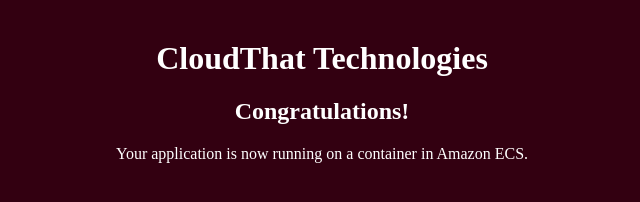
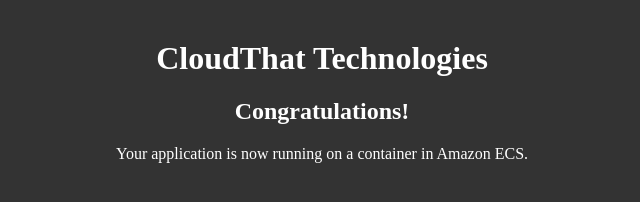
Before and after one commit to shivani9410/iis-docker, a plain HTML site: page index.html in a window 1280 px wide. Shown: the whole page, without its empty margins (318-958 px from the left). Drawn offline with Linux system fonts and the light colour scheme.

Commit message:
Update index.html

```diff
--- a/index.html
+++ b/index.html
@@ -1 +1 @@
-<html> <head> <title>CloudThat</title> <style>body {margin-top: 40px; background-color: #301;} </style> </head><body> <div style=color:white;text-align:center> <h1>CloudThat Technologies</h1> <h2>Congratulations!</h2> <p>Your application is now running on a container in Amazon ECS.</p>
+<html> <head> <title>CloudThat</title> <style>body {margin-top: 40px; background-color: #333;} </style> </head><body> <div style=color:white;text-align:center> <h1>CloudThat Technologies</h1> <h2>Congratulations!</h2> <p>Your application is now running on a container in Amazon ECS.</p>
```
